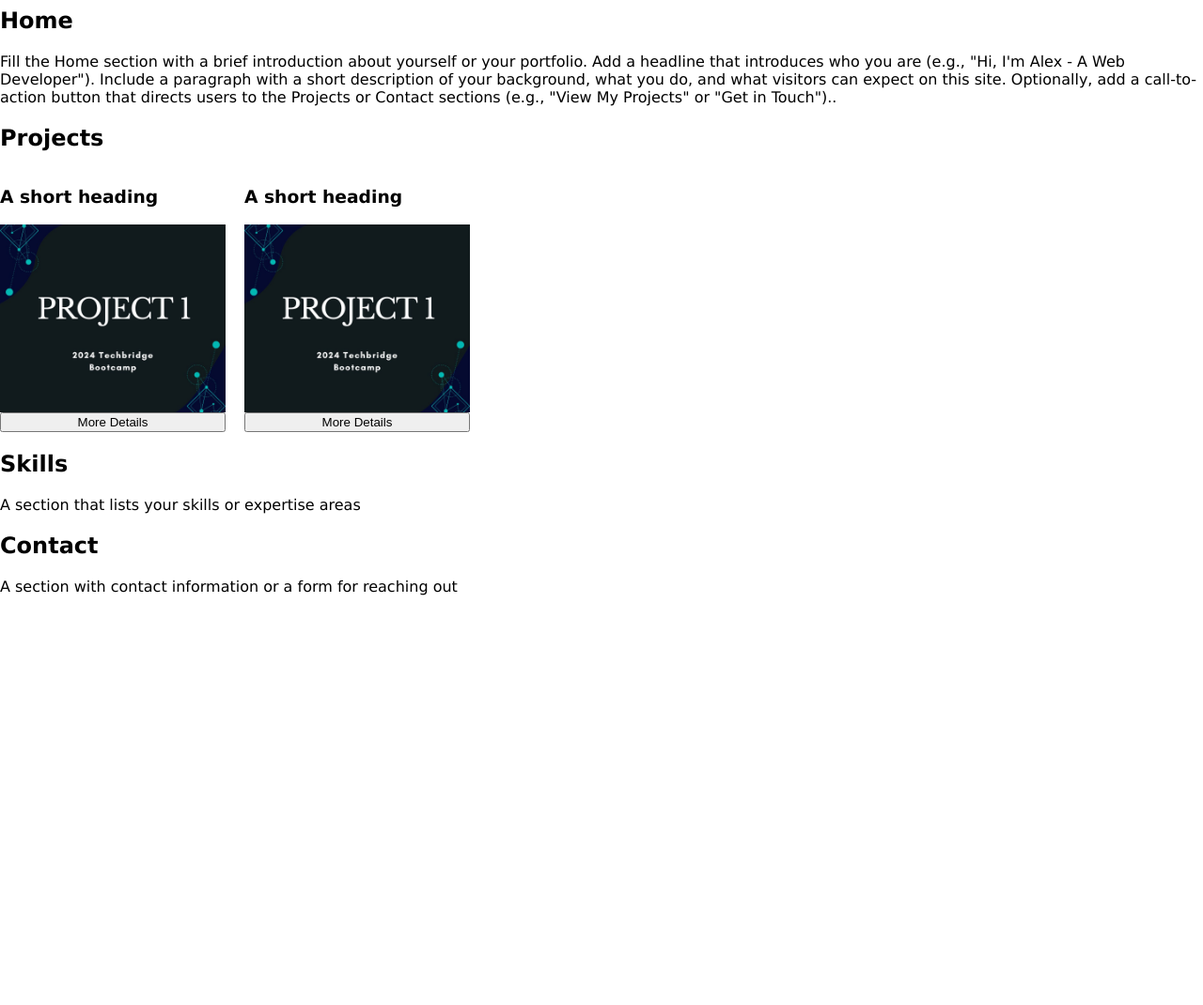
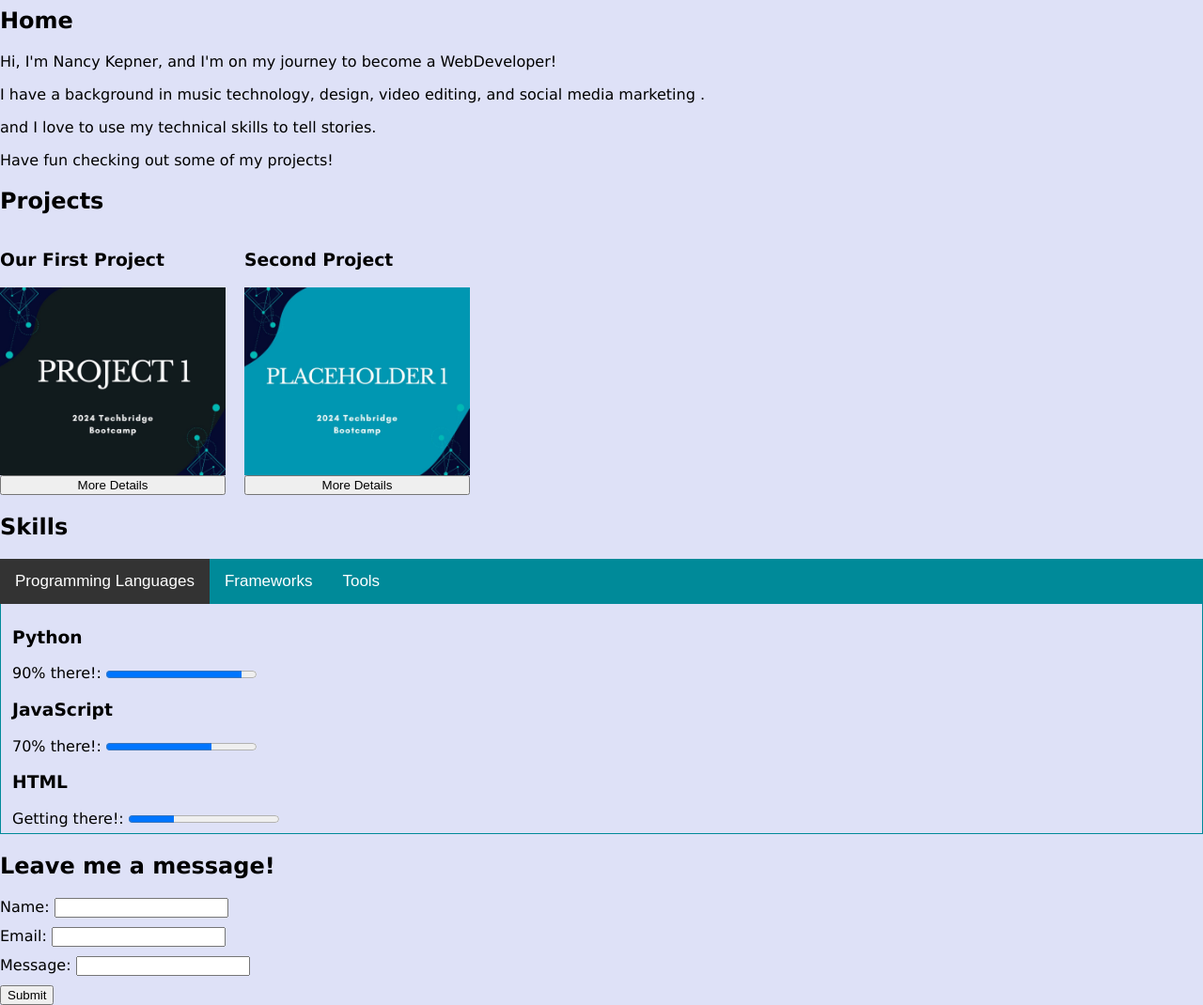
Before and after one commit to nkepner/portfolio, a plain HTML site: page index.html in a window 1280 px wide. Shown: the part 60-1130 px from the top of the page at 94% size. Before the commit the page ends 800 px from the top, so only its background shows below. Drawn offline with Linux system fonts and the light colour scheme.

Commit message:
Update index.html

```diff
--- a/index.html
+++ b/index.html
@@ -7,6 +7,7 @@
         body {
             margin: 0;
             font-family: Arial, Helvetica, sans-serif;
+            background-color: rgba(39, 59, 207, 0.148);
         }
 
         .topnav {
@@ -29,7 +30,7 @@
         }
 
         .topnav a.active {
-            background-color: #aa042e;
+            background-color: #008a99;
             color: white;
         }
 
@@ -64,11 +65,11 @@
         }
 
         .button1 {
-            background-color: #aa042e;
+            background-color: #008a99;
         }
 
         .button2 {
-            background-color: #aa042e;
+            background-color: #008a99;
         }
 
 
@@ -109,6 +110,40 @@
             -webkit-animation-duration: 0.4s;
             animation-name: animatetop;
             animation-duration: 0.4s
+        }
+
+        .tab {
+            overflow: hidden;
+            background-color: #008a99;
+        }
+
+        .tab button {
+            background-color: #008a99;
+            color: white;
+            float: left;
+            border: none;
+            outline: none;
+            cursor: pointer;
+            padding: 14px 16px;
+            transition: 0.3s;
+            font-size: 17px;
+        }
+
+        .tab button:hover {
+            background-color: #ccc4f8;
+            color: rgb(0, 0, 0);
+        }
+
+        .tab button.active {
+            background-color: #333;
+            color: white;
+        }
+
+        .tabcontent {
+            display: none;
+            padding: 6px 12px;
+            border: 1px solid #008a99;
+            border-top: none;
         }
 
         /* Add Animation */
@@ -282,6 +317,15 @@
                 font-size: 11px
             }
         }
+
+        .form-group {
+            margin-bottom: 10px;
+        }
+
+        .error {
+            color: red;
+            font-size: 12px;
+        }
     </style>
 </head>
 
@@ -289,27 +333,18 @@
 
     <div class="topnav">
         <a class="active" href="#home">Home</a>
-        <a href="#projects">Projects</a>
+        <a href="#projects">Project TimeLine</a>
         <a href="#skills">Skills</a>
         <a href="#contact">Contact</a>
 
-        <!-- Navigation Menu:
-○ Create a navigation menu with links to the following sections:
-○ Home: The main landing page with an introduction and some descriptive content.
-○ Projects: A section showcasing various projects.
-○ Skills: A section that lists your skills or expertise areas.
-○ Contact: A section with contact information or a form for reaching out -->
     </div>
 
     <div id="home">
         <h2>Home</h2>
-        <p> Fill the Home section with a brief introduction about yourself or your portfolio.
-            Add a headline that introduces who you are (e.g., "Hi, I'm Alex - A Web
-            Developer").
-            Include a paragraph with a short description of your background, what you do,
-            and what visitors can expect on this site.
-            Optionally, add a call-to-action button that directs users to the Projects or Contact
-            sections (e.g., "View My Projects" or "Get in Touch")..</p>
+        <p> Hi, I'm Nancy Kepner, and I'm on my journey to become a WebDeveloper! </p>
+        <p> I have a background in music technology, design, video editing, and social media marketing .</p>
+        <p>and I love to use my technical skills to tell stories.</p>
+        <p>Have fun checking out some of my projects!</p>
     </div>
 
     <div id="projects">
@@ -319,7 +354,7 @@
     <div class="cards">
         <article class="card">
             <header>
-                <h3>A short heading</h3>
+                <h3>Our First Project</h3>
             </header>
             <img src="Project1.jpg" alt="Project 3">
             <button id="myBtn">More Details</button>
@@ -330,20 +365,20 @@
                 <div class="modal-content">
                     <div class="modal-header">
                         <span class="close">&times;</span>
-                        <h2>Modal Header</h2>
+                        <h2>Project Name</h2>
                     </div>
                     <div class="modal-body">
                         <div class="slideshow-container">
 
                             <div class="mySlides fade">
                                 <div class="numbertext">1 / 3</div>
-                              <img src="Project1.jpg" style="width:100%">
+                                <img src="PlaceHolder1.jpg" style="width:100%">
                                 <div class="text">Caption Text</div>
                             </div>
 
                             <div class="mySlides fade">
                                 <div class="numbertext">2 / 3</div>
-                              <img src="Project1.jpg" style="width:100%">
+                                <img src="PlaceHolder2.jpg" style="width:100%">
                                 <div class="text">Caption Two</div>
                             </div>
 
@@ -366,7 +401,7 @@
                         </div>
                     </div>
                     <div class="modal-footer">
-                        <h3>Modal Footer</h3>
+                        <h3>October 2024</h3>
                     </div>
                 </div>
 
@@ -375,9 +410,9 @@
 
         <article class="card">
             <header>
-                <h3>A short heading</h3>
+                <h3>Second Project</h3>
             </header>
-            <img src="Project1.jpg" alt="Project 3">
+            <img src="PlaceHolder1.jpg" alt="Project 3">
             <button id="myBtn">More Details</button>
 
             <div id="myModal2" class="modal">
@@ -431,6 +466,74 @@
 
     </div>
 
+
+
+</div>
+</div>
+
+<div id="skills">
+    <h2>Skills</h2>
+    <div class="tab">
+        <button class="tablinks active" onclick="openTab(event, 'Tab1')">Programming Languages</button>
+        <button class="tablinks" onclick="openTab(event, 'Tab2')">Frameworks</button>
+        <button class="tablinks" onclick="openTab(event, 'Tab3')">Tools</button>
+    </div>
+
+    <div id="Tab1" class="tabcontent" style="display: block;">
+        <h3>Python</h3>
+
+        <label for="file">90% there!:</label>
+        <progress id="file" value="90" max="100"> 90% </progress>
+
+        <h3>JavaScript</h3>
+
+        <label for="file">70% there!:</label>
+        <progress id="file" value="70" max="100"> 70% </progress>
+
+        <h3>HTML</h3>
+
+        <label for="file">Getting there!:</label>
+        <progress id="file" value="30" max="100"> 30% </progress>
+
+
+    </div>
+
+    <div id="Tab2" class="tabcontent">
+        <h3>Tab 2 Content</h3>
+        <p>Some content for Tab 2.</p>
+    </div>
+
+    <div id="Tab3" class="tabcontent">
+        <h3>Tab 3 Content</h3>
+        <p>Some content for Tab 3.</p>
+    </div>
+</div>
+
+<div id="contact">
+    <h2>Leave me a message!</h2>
+    <form id="myForm" onsubmit="return validateForm()">
+        <div class="form-group">
+            <label for="name">Name:</label>
+            <input type="text" id="name" name="name" required>
+            <span class="error" id="nameError"></span>
+        </div>
+
+        <div class="form-group">
+            <label for="email">Email:</label>
+            <input type="email" id="email" name="email" required>
+            <span class="error" id="emailError"></span>
+        </div>
+
+        <div class="form-group">
+            <label for="message">Message:</label>
+            <input type="text" id="message" name="message" required>
+            <span class="error" id="messageError"></span>
+        </div>
+
+        <button type="submit">Submit</button>
+    </form>
+
+</div>
 <script>
 
     let modal = document.getElementById("myModal" || "myModal2");
@@ -439,7 +542,7 @@
     let btn = document.getElementById("myBtn");
     // Get the <span> element that closes the modal
     let span = document.getElementsByClassName("close")[0];
-        let span2 = document.getElementsByClassName("close2")[0];
+    //let span2 = document.getElementsByClassName("close2")[0];
 
 
     // When the user clicks the button, open the modal
@@ -496,25 +599,67 @@
         slides[slideIndex - 1].style.display = "block";
         dots[slideIndex - 1].className += " active";
     }
+
+    function openTab(evt, tabName) {
+        var i, tabcontent, tablinks;
+        tabcontent = document.getElementsByClassName("tabcontent");
+        for (i = 0; i < tabcontent.length; i++) {
+            tabcontent[i].style.display = "none";
+        }
+        tablinks = document.getElementsByClassName("tablinks");
+        for (i = 0; i < tablinks.length; i++) {
+            tablinks[i].className = tablinks[i].className.replace(" active", "");
+        }
+        document.getElementById(tabName).style.display = "block";
+        evt.currentTarget.className += " active";
+    }
+
+    function validateForm() {
+        let valid = true;
+
+        // Name validation (same as before)
+        const name = document.getElementById("name").value;
+        if (name === "") {
+            document.getElementById("nameError").innerHTML = "Name is required";
+            valid = false;
+        } else {
+            document.getElementById("nameError").innerHTML = "";
+        }
+
+        // Email validation (same as before)
+        const email = document.getElementById("email").value;
+        if (email === "") {
+            document.getElementById("emailError").innerHTML = "Email is required";
+            valid = false;
+        } else if (!isValidEmail(email)) {
+            document.getElementById("emailError").innerHTML = "Invalid email format";
+            valid = false;
+        } else {
+            document.getElementById("emailError").innerHTML = "";
+        }
+
+        // Phone number validation
+        const phone = document.getElementById("message").value;
+        if (phone === "") {
+            document.getElementById("messageError").innerHTML = "Please tell me why you're Reaching out!";
+            valid = false;
+        }
+
+        return valid;
+    }
+
+    function isValidEmail(email) {
+        // (same as before)
+        const re = /^[^\s@]+@[^\s@]+\.[^\s@]+$/;
+        return re.test(email);
+    }
+
+    function isValidPhone(phone) {
+        // Basic phone number format validation (example)
+        const re = /^\d{10}$/; // Assumes 10 digits
+        return re.test(phone);
+    }
 </script>
-
 </body>
 
 </html>
-
-</div>
-</div>
-
-<div id="skills">
-    <h2>Skills</h2>
-    <p> A section that lists your skills or expertise areas</p>
-</div>
-
-<div id="contact">
-    <h2>Contact</h2>
-    <p> A section with contact information or a form for reaching out </p>
-</div>
-
-</body>
-
-</html>
```
Lines whose indentation alone changed are shown as unchanged.
